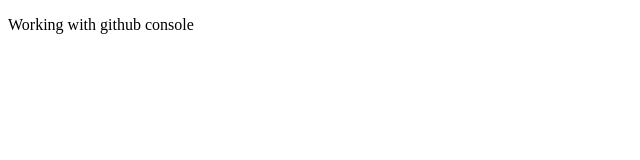
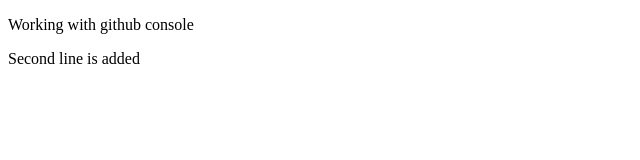
Before and after one commit to AnnaKovalski/test_repository, a plain HTML site: page index.html in a window 1280 px wide. Shown: the whole page, without its empty margins (0-640 px from the left). Drawn offline with Linux system fonts and the light colour scheme.

Commit message:
Added second line

```diff
--- a/index.html
+++ b/index.html
@@ -7,5 +7,6 @@
 </head>
 <body>
     <p>Working with github console</p>
+    <p> Second line is added </p>
 </body>
 </html>
```
